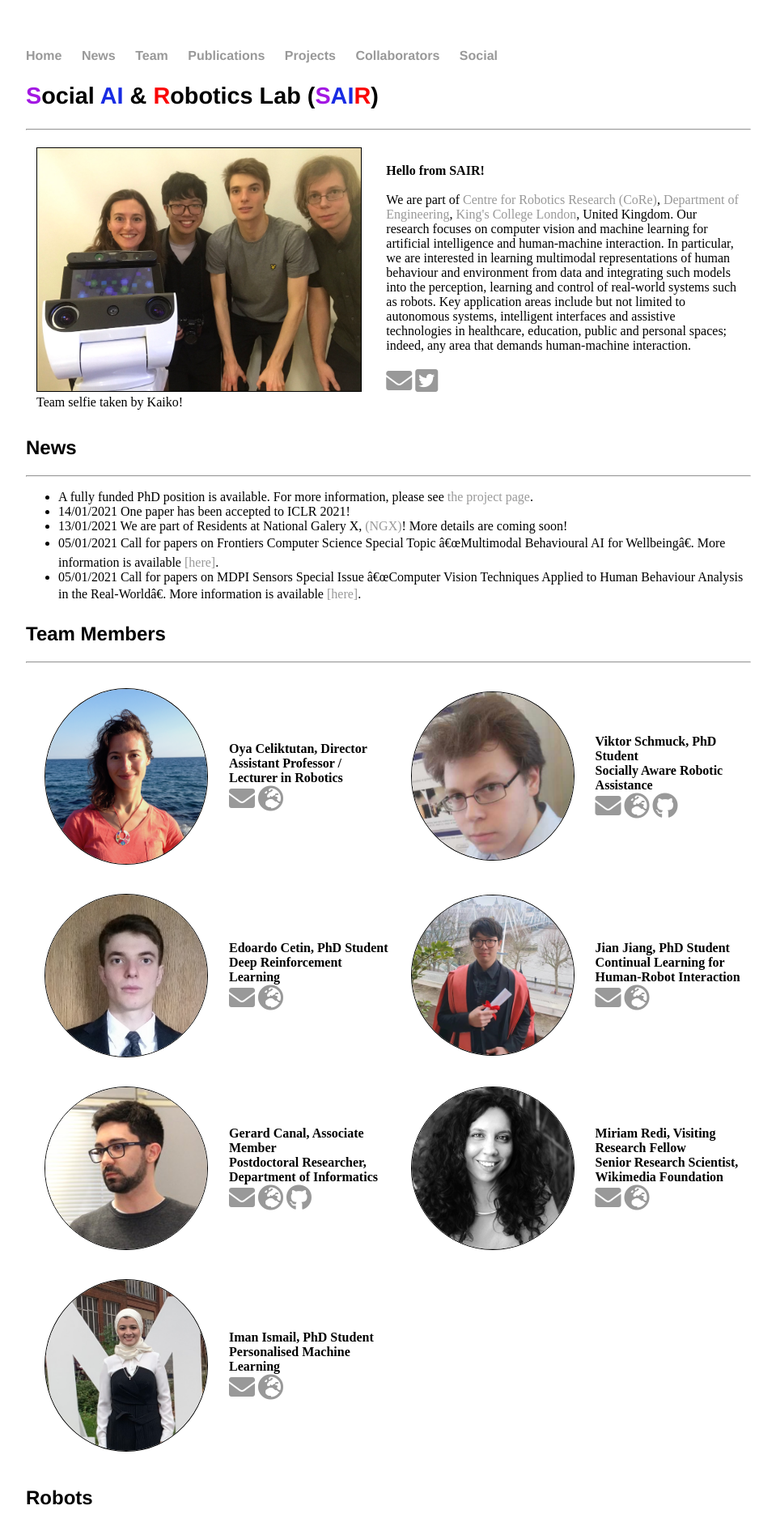
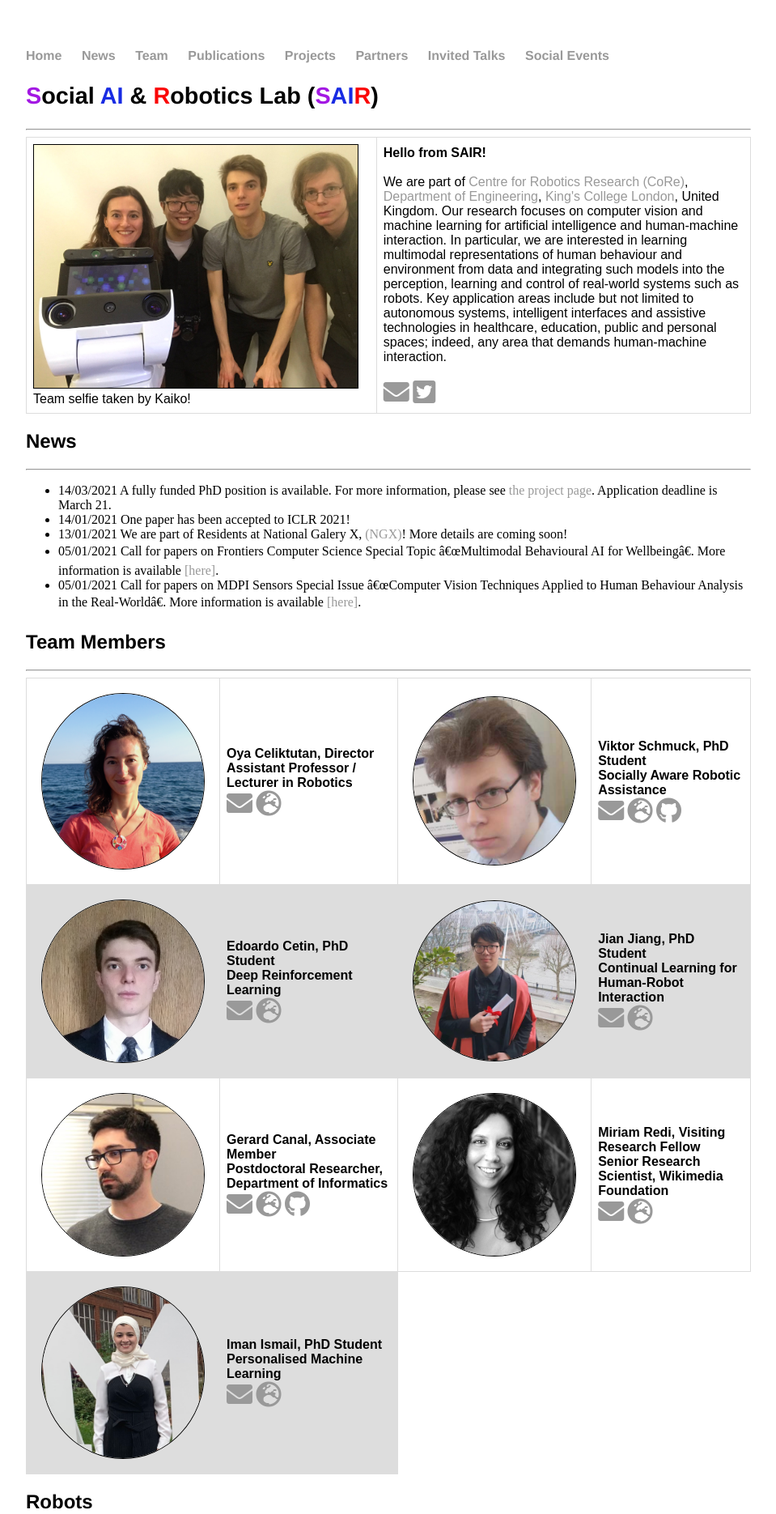
Before and after one commit to sairlab/sairlab.github.io, a Jekyll site: the page built from index.html, in a window 1280 px wide, cut to the strip 0-1870 px from the top of the page. Shown: the whole strip at 81% size, without its empty margins (160-1119 px from the left). Built offline with Jekyll 4.4.1, drawn with Linux system fonts in a browser that asks for light colours; a style sheet for code colours, icons or effects is not loaded; some of the changed text lies outside the part shown.

Commit message:
added a new tab

```diff
--- a/_layouts/default.html
+++ b/_layouts/default.html
@@ -7,6 +7,25 @@
 			<link rel="stylesheet" type="text/css" href="/css/fontawesome_5.14.0-all.min.css">
 			<link rel="stylesheet" href="https://cdn.jsdelivr.net/gh/jpswalsh/academicons@1/css/academicons.min.css">
 		</head>
+        <head>
+        <style>
+        table {
+          font-family: arial, sans-serif;
+          border-collapse: collapse;
+          width: 100%;
+        }
+
+        td, th {
+          border: 1px solid #dddddd;
+          text-align: left;
+          padding: 8px;
+        }
+
+        tr:nth-child(even) {
+          background-color: #dddddd;
+        }
+        </style>
+        </head>
 		<body>
 			<nav>
 	    		<ul>
@@ -15,8 +34,9 @@
 	        		<li><a href="#team">Team</a></li>
                     <li><a href="#publications">Publications</a></li>
                     <li><a href="#projects">Projects</a></li>
-                    <li><a href="#partners">Collaborators</a></li>
-                    <li><a href="#social">Social</a></li>
+                    <li><a href="#partners">Partners</a></li>
+                    <li><a href="#talks">Invited Talks</a></li>
+                    <li><a href="#social">Social Events</a></li>
 	        		<!-- <li><a href="/docs/jason_peng_cv.pdf">CV</a></li> -->
 	        		<!-- <li><a href="/art">Art</a></li> -->
 					<!-- <li><a href="https://twitter.com/xbpeng4?ref_src=twsrc%5Etfw" data-show-screen-name="false" class="twitter-follow-button" data-show-count="false">Follow @xbpeng4</a><script async src="https://platform.twitter.com/widgets.js" charset="utf-8"></script></li> -->
--- a/index.html
+++ b/index.html
@@ -37,7 +37,7 @@
 
     <hr>
     <ul>
-        <li> A fully funded PhD position is available. For more information, please see <a href="https://safeandtrustedai.org/project/user-aware-plan-explanation-generation-for-human-robot-interaction/">the project page</a>. </li>
+        <li> 14/03/2021 A fully funded PhD position is available. For more information, please see <a href="https://safeandtrustedai.org/project/user-aware-plan-explanation-generation-for-human-robot-interaction/">the project page</a>. Application deadline is March 21.</li>
         <li> 14/01/2021 One paper has been accepted to ICLR 2021! </li>
         <li> 13/01/2021 We are part of Residents at National Galery X,  <a href="https://www.nationalgallery.org.uk/whats-on/national-gallery-x">(NGX)</a>! More details are coming soon! </li>
         <li> 05/01/2021 Call for papers on Frontiers Computer Science Special Topic “Multimodal Behavioural AI for Wellbeing”. More information is available <a href="https://www.frontiersin.org/research-topics/18176/multimodal-behavioural-ai-for-wellbeing">[here]</a>. </li>
@@ -363,6 +363,36 @@
 
 </section>
 
+<section id="talks">
+    <h2> Invited Talks </h2>
+    <hr>
+
+    <table>
+      <tr>
+        <th>Date</th>
+        <th>Where</th>
+        <th>Speaker</th>
+        <th>Title</th>
+        <th>Slides/Video</th>
+      </tr>
+      <tr>
+        <td>25/03/2021</td>
+        <td>INRIA Perceptiom Team</td>
+        <td>Oya, Edoardo</td>
+        <td>Towards Observational Imitation Learning</td>
+        <td>[slides][video]</td>
+      </tr>
+      <tr>
+        <td>04/03/2021</td>
+        <td>Social Dynamics Lab, Nokia Bell Labs</td>
+        <td>Oya</td>
+        <td>Visual Learning of Group Interaction Dynamics</td>
+        <td>[slides]</td>
+      </tr>
+    </table>
+
+</section>
+
 <section id="social">
     <h2> Social Events </h2>
      <hr>
```
Also changed, not shown: 1 other file.
